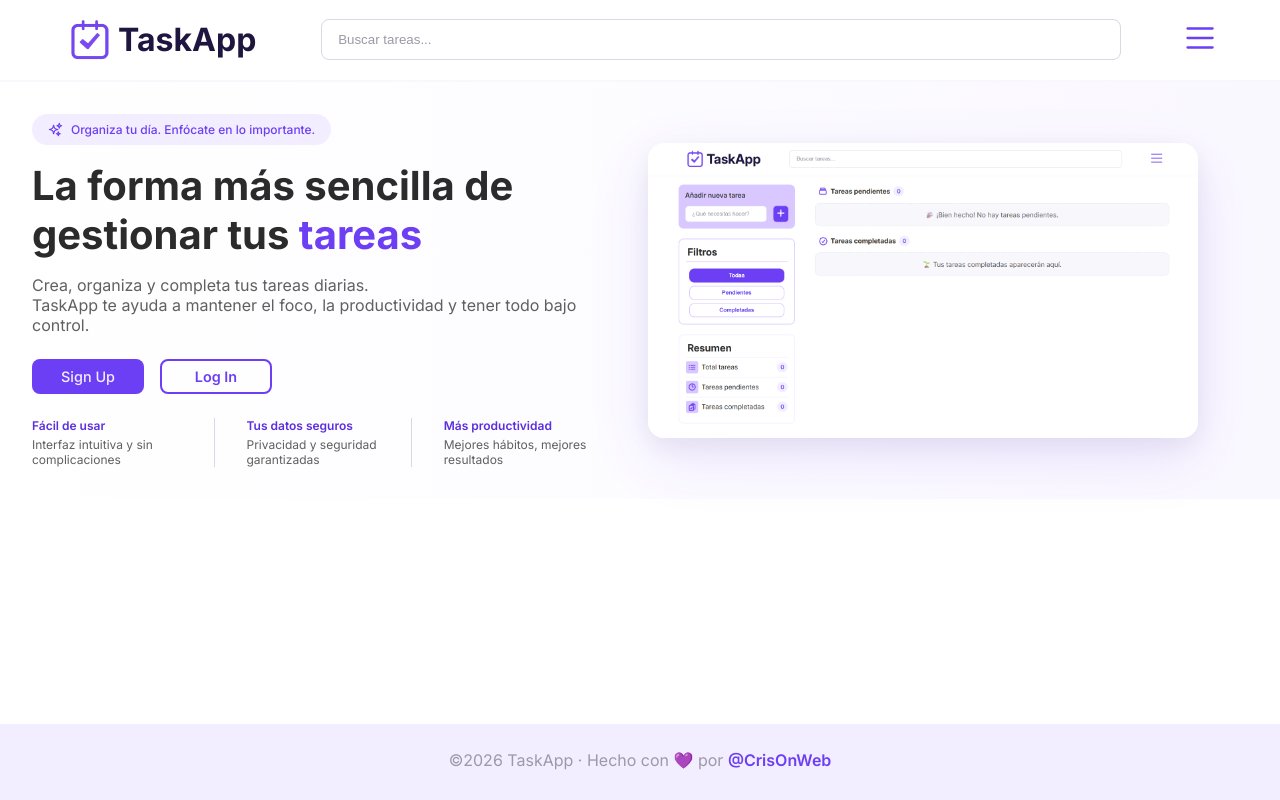
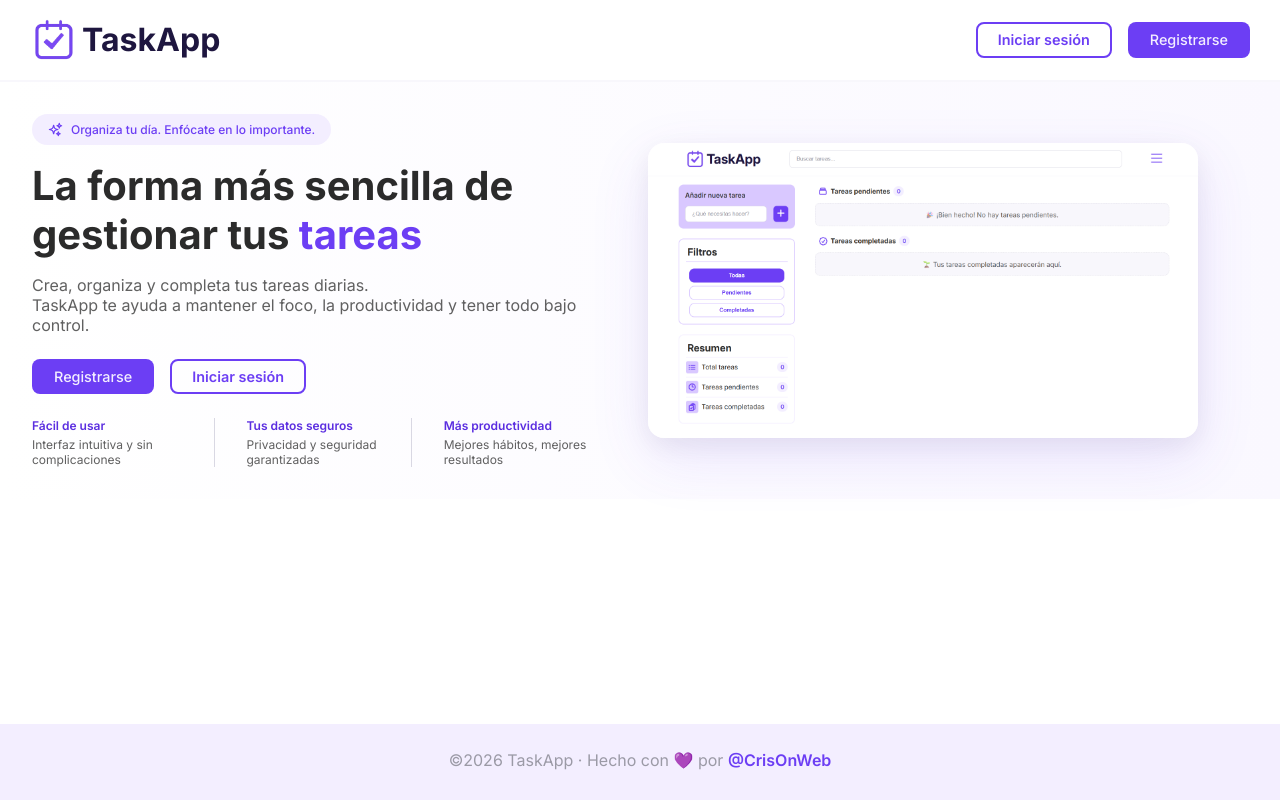
Before and after one commit to CrisOnWeb/TaskApp, a React (Vite) app in the folder FRONTEND/: page / in a window 1280 px wide. Built offline with nearby package versions, Linux system fonts and the light colour scheme.

Commit message:
Modified Header component structure to adapt it to Landing, Login and Signup. Conditional rendering based on route. Added a functional menu.

```diff
--- a/FRONTEND/src/components/App.jsx
+++ b/FRONTEND/src/components/App.jsx
@@ -3,6 +3,8 @@ import { Routes, Route } from 'react-router-dom';
 import ls from '../services/localStorage';
 import TaskApp from '../pages/TaskApp/TaskApp';
 import Landing from '../pages/Landing/Landing';
+import Login from '../pages/Login/Login';
+import Signup from '../pages/Signup/Signup';
 
 function App() {
   const [tasks, setTasks] = useState(
@@ -90,9 +92,8 @@ function App() {
     <>
       <Routes>
         <Route index element={<Landing />} />
-        {/*
-          <Route path="/login" element={<Login />} />
-          <Route path="/signup" element={<Signup />} /> */}
+        <Route path="/login" element={<Login />} />
+        <Route path="/signup" element={<Signup />} />
         <Route
           path="/app"
           element={
--- a/FRONTEND/src/components/Header/Header.jsx
+++ b/FRONTEND/src/components/Header/Header.jsx
@@ -1,14 +1,74 @@
 import './Header.scss';
+import { useLocation, useNavigate } from 'react-router';
+import HeaderNav from './HeaderNav';
 import logo from '../../assets/img/logo.png';
 
 const Header = ({ search, setSearch }) => {
+  const { pathname } = useLocation();
+
+  /*
+  const navigate = useNavigate();
+  const handleLogout = () => {
+  localStorage.removeItem('token');
+  navigate('/');
+};
+  */
+
+  // Array que contendrá los enlaces del Header
+  const navItems = [];
+
+  // Variables boolean que verifican la ruta
+  const isLanding = pathname === '/';
+  const isLogin = pathname === '/login';
+  const isSignup = pathname === '/signup';
+  const isApp = pathname === '/app';
+
+  // Objetos de navegación
+  const homeItem = { label: 'Inicio', to: '/', type: 'link' };
+
+  const loginItem = {
+    label: 'Iniciar sesión',
+    to: '/login',
+    type: 'button',
+    variant: 'button--secondary',
+  };
+
+  const signupItem = {
+    label: 'Registrarse',
+    to: '/signup',
+    type: 'button',
+    variant: 'button--primary',
+  };
+
+  /*
+  const logoutItem = {
+  label: 'Cerrar sesión',
+  type: 'button',
+  variant: 'button--secondary',
+  onClick: handleLogout,
+};
+  */
+
+  // Creamos objeto condicional según la ruta
+  if (isLanding) {
+    navItems.push(loginItem, signupItem);
+  } else if (isLogin) {
+    navItems.push(homeItem, signupItem);
+  } else if (isSignup) {
+    navItems.push(homeItem, loginItem);
+  } else if (isApp) {
+    // navItems.push(logoutItem);
+  }
+
   const handleSearchInput = (ev) => {
     setSearch(ev.target.value);
   };
 
   return (
-    <header className="header">
-      <div className="header__inner central-column">
+    <header className={`header ${isApp ? 'header-app' : ''}`}>
+      <div
+        className={`header__inner central-column ${isApp ? 'header-app__inner' : ''}`}
+      >
         <div className="header__logoAndName">
           <img
             className="header__logo"
@@ -17,6 +77,8 @@ const Header = ({ search, setSearch }) => {
           />
           <h1 className="header__name">TaskApp</h1>
         </div>
+
+        {isApp && (
           <form className="header__form">
             <label className="visually-hidden" htmlFor="search">
               Buscador de tareas
@@ -31,18 +93,9 @@ const Header = ({ search, setSearch }) => {
               onChange={handleSearchInput}
             />
           </form>
-        <button className="header__hamb" aria-label="Menú">
-          <svg
-            aria-hidden="true"
-            className="hamb-icon"
-            xmlns="http://www.w3.org/2000/svg"
-            width="512"
-            height="512"
-            viewBox="0 0 1024 1024"
-          >
-            <path d="M27 193.6c-8.2-8.2-12.2-18.6-12.2-31.2s4-23 12.2-31.2S45.6 119 58.2 119h912.4c12.6 0 23 4 31.2 12.2s12.2 18.6 12.2 31.2s-4 23-12.2 31.2s-18.6 12.2-31.2 12.2H58.2c-12.6 0-23-4-31.2-12.2zm974.8 285.2c8.2 8.2 12.2 18.6 12.2 31.2s-4 23-12.2 31.2s-18.6 12.2-31.2 12.2H58.2c-12.6 0-23-4-31.2-12.2S14.8 522.6 14.8 510s4-23 12.2-31.2s18.6-12.2 31.2-12.2h912.4c12.6 0 23 4 31.2 12.2zm0 347.4c8.2 8.2 12.2 18.6 12.2 31.2s-4 23-12.2 31.2s-18.6 12.2-31.2 12.2H58.2c-12.6 0-23-4-31.2-12.2S14.8 870 14.8 857.4s4-23 12.2-31.2S45.6 814 58.2 814h912.4c12.6 0 23 4.2 31.2 12.2z" />
-          </svg>
-        </button>
+        )}
+
+        <HeaderNav navItems={navItems} />
       </div>
     </header>
   );
--- a/FRONTEND/src/components/Header/Header.scss
+++ b/FRONTEND/src/components/Header/Header.scss
@@ -1,23 +1,18 @@
 .header {
-  @media (width > 768px) {
-    border-bottom: 2px solid var(--color-background);
-  }
+  border-bottom: 2px solid var(--color-background);
+
   &__inner {
+    position: relative;
     display: grid;
     grid-template-columns: 1fr auto;
-    grid-template-areas:
-      'branding menu'
-      'search search';
+    grid-template-areas: 'branding menu';
     align-items: center;
-    gap: var(--spacing-lg);
     padding-inline: var(--spacing-lg);
     padding-top: var(--spacing-md);
-    padding-bottom: var(--spacing-xs);
+    padding-bottom: var(--spacing-md);
 
-    @media (width > 768px) {
-      grid-template-columns: auto 1fr auto;
-      grid-template-areas: ' branding search menu';
-      padding-bottom: var(--spacing-md);
+    @media (width > 1250px) {
+      padding-inline: var(--spacing-xs);
     }
   }
 
@@ -26,7 +21,6 @@
     display: flex;
     align-items: center;
     gap: var(--spacing-xs);
-    padding-inline: var(--spacing-md);
   }
 
   &__logo {
@@ -65,19 +59,24 @@
       color: var(--color-text-muted);
     }
   }
+}
 
-  &__hamb {
-    grid-area: menu;
-    padding-inline: var(--spacing-md);
-    border: none;
-    background-color: transparent;
-    height: fit-content;
-    cursor: pointer;
+.header-app {
+  @media (width < 768px) {
+    border-bottom: transparent;
+  }
+
+  &__inner {
+    grid-template-areas:
+      'branding menu'
+      'search search';
+    gap: var(--spacing-lg);
+    padding-bottom: var(--spacing-xs);
+
+    @media (width > 768px) {
+      grid-template-columns: auto 1fr auto;
+      grid-template-areas: ' branding search menu';
+      padding-bottom: var(--spacing-md);
+    }
   }
 }
-
-.hamb-icon {
-  width: 28px;
-  height: auto;
-  fill: var(--color-brand);
-}
--- /dev/null
+++ b/FRONTEND/src/components/Header/HeaderNav.jsx
@@ -0,0 +1,78 @@
+import './HeaderNav.scss';
+import { useState } from 'react';
+import { NavLink } from 'react-router-dom';
+import HamburgerIcon from '../icons/HamburguerIcon';
+import Button from '../Button/Button';
+
+const HeaderNav = ({ navItems }) => {
+  const [isOpen, setIsOpen] = useState(false);
+
+  return (
+    <>
+      <nav className="header-nav">
+        <ul className="header-nav__list">
+          {navItems.map((item) => (
+            <li key={item.label} className="header-nav__item">
+              {item.type === 'link' ? (
+                <NavLink className="header-nav__link" to={item.to}>
+                  {item.label}
+                </NavLink>
+              ) : (
+                <Button
+                  to={item.to}
+                  onClick={item.onClick}
+                  variant={item.variant}
+                  isNav
+                >
+                  {item.label}
+                </Button>
+              )}
+            </li>
+          ))}
+        </ul>
+      </nav>
+
+      <button
+        className={`header-nav__hamb ${isOpen ? 'header-nav__hamb--open' : ''}`}
+        aria-label="Menú"
+        aria-expanded={isOpen}
+        aria-controls="mobile-menu"
+        onClick={() => setIsOpen(!isOpen)}
+      >
+        <HamburgerIcon />
+      </button>
+
+      {isOpen && (
+        <nav className="header-nav-mobile" id="mobile-menu">
+          <ul className="header-nav-mobile__list">
+            {navItems.map((item) => (
+              <li key={item.label} className="header-nav-mobile__item">
+                {item.to ? (
+                  <NavLink
+                    className="header-nav-mobile__link"
+                    to={item.to}
+                    onClick={() => setIsOpen(false)}
+                  >
+                    {item.label}
+                  </NavLink>
+                ) : (
+                  <button
+                    className="header-nav-mobile__item"
+                    onClick={() => {
+                      item.onClick?.();
+                      setIsOpen(false);
+                    }}
+                  >
+                    {item.label}
+                  </button>
+                )}
+              </li>
+            ))}
+          </ul>
+        </nav>
+      )}
+    </>
+  );
+};
+
+export default HeaderNav;
--- /dev/null
+++ b/FRONTEND/src/components/Header/HeaderNav.scss
@@ -0,0 +1,100 @@
+.header-nav {
+  // Menú tablet/desktop
+  &__list {
+    display: none;
+
+    @media (width > 768px) {
+      display: flex;
+      align-items: center;
+      justify-content: end;
+      gap: var(--spacing-md);
+      list-style-type: none;
+    }
+  }
+
+  &__link {
+    margin-right: var(--spacing-lg);
+    color: var(--color-text-light);
+    font-size: 1.15rem;
+    font-weight: 500;
+    text-decoration-line: none;
+    transition: color 0.2s ease;
+
+    &:hover {
+      color: var(--color-brand);
+    }
+  }
+
+  // Menú mobile
+  &-mobile {
+    position: absolute;
+    top: calc(100% - 0.25rem);
+    right: 2rem;
+    padding-inline: var(--spacing-md);
+    padding-block: var(--spacing-md);
+    box-shadow: 0 10px 30px rgba(0, 0, 0, 0.02);
+
+    background-color: white;
+
+    @media (width > 768px) {
+      display: none;
+    }
+
+    &__list {
+      display: flex;
+      flex-direction: column;
+      gap: var(--spacing-sm);
+      list-style-type: none;
+    }
+
+    &__item {
+      padding-inline: var(--radius-xl);
+      padding-block: var(--radius-sm);
+      border-radius: var(--radius-sm);
+      transition: background-color 0.2s ease;
+
+      &:hover {
+        background-color: var(--color-brand-light);
+      }
+    }
+
+    &__link {
+      color: var(--color-brand);
+      font-weight: 500;
+      text-decoration-line: none;
+      transition: color 0.2s ease;
+
+      &:hover {
+        color: var(--color-brand-dark);
+      }
+    }
+  }
+  &__hamb {
+    grid-area: menu;
+    padding-inline: var(--spacing-md);
+    padding-block: var(--radius-md);
+    border: none;
+    border-radius: 50%;
+    background-color: transparent;
+    transition: background-color 0.2s ease;
+    cursor: pointer;
+
+    &:hover {
+      background-color: var(--color-brand-light);
+    }
+
+    @media (width > 768px) {
+      display: none;
+    }
+
+    &--open {
+      background-color: var(--color-brand-light);
+    }
+  }
+}
+
+.hamb-icon {
+  width: 28px;
+  height: auto;
+  fill: var(--color-brand);
+}
--- /dev/null
+++ b/FRONTEND/src/components/icons/HamburguerIcon.jsx
@@ -0,0 +1,18 @@
+const HamburgerIcon = () => {
+  return (
+    <>
+      <svg
+        aria-hidden="true"
+        className="hamb-icon"
+        xmlns="http://www.w3.org/2000/svg"
+        width="512"
+        height="512"
+        viewBox="0 0 1024 1024"
+      >
+        <path d="M27 193.6c-8.2-8.2-12.2-18.6-12.2-31.2s4-23 12.2-31.2S45.6 119 58.2 119h912.4c12.6 0 23 4 31.2 12.2s12.2 18.6 12.2 31.2s-4 23-12.2 31.2s-18.6 12.2-31.2 12.2H58.2c-12.6 0-23-4-31.2-12.2zm974.8 285.2c8.2 8.2 12.2 18.6 12.2 31.2s-4 23-12.2 31.2s-18.6 12.2-31.2 12.2H58.2c-12.6 0-23-4-31.2-12.2S14.8 522.6 14.8 510s4-23 12.2-31.2s18.6-12.2 31.2-12.2h912.4c12.6 0 23 4 31.2 12.2zm0 347.4c8.2 8.2 12.2 18.6 12.2 31.2s-4 23-12.2 31.2s-18.6 12.2-31.2 12.2H58.2c-12.6 0-23-4-31.2-12.2S14.8 870 14.8 857.4s4-23 12.2-31.2S45.6 814 58.2 814h912.4c12.6 0 23 4.2 31.2 12.2z" />
+      </svg>
+    </>
+  );
+};
+
+export default HamburgerIcon;
--- a/FRONTEND/src/pages/Landing/Landing.jsx
+++ b/FRONTEND/src/pages/Landing/Landing.jsx
@@ -42,11 +42,11 @@ const Landing = () => {
                 todo bajo control.
               </p>
               <div className="hero__buttons">
-                <Button variant="button--primary" to="/">
-                  Sign Up
+                <Button variant="button--primary" to="/signup">
+                  Registrarse
                 </Button>
-                <Button variant="button--secondary" to="/">
-                  Log In
+                <Button variant="button--secondary" to="/login">
+                  Iniciar sesión
                 </Button>
               </div>
               <div className="hero__badges">
```
Lines whose indentation alone changed are shown as unchanged.
